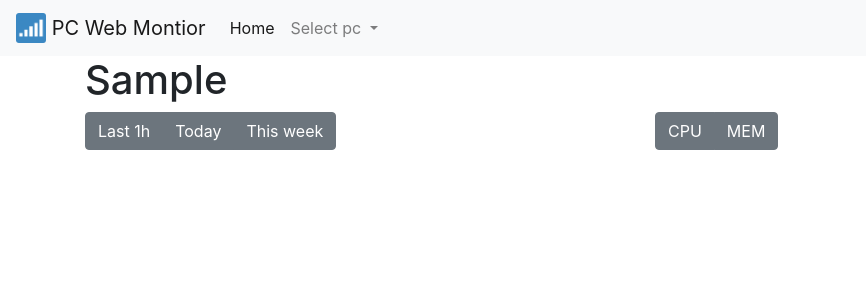
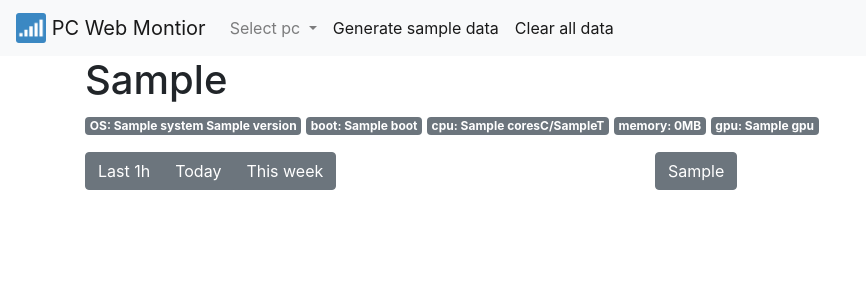
Before and after one commit to startled-cat/pwjs22-project7-server, a Flask app: template frontend/templates/index.html in a window 1280 px wide. Shown: the top 300 px of the page, without its empty margins (0-866 px from the left). Run offline with Flask 2, Linux system fonts and the light colour scheme; the template is opened without the code that fills it: most values are stand-ins (such as "Sample title", 1, 10 or a date in 2020); parts of the project's set-up code (start-up, migrations or seed data) failed here and were passed over; some libraries are stand-ins or nearby versions.

Commit message:
added cas, gpu info

```diff
--- a/client/client.py
+++ b/client/client.py
@@ -110,10 +110,11 @@ if __name__ == '__main__':
         pass
 
 
-    cache.add_pc(PC_KEY)
+
 
     while True:
         data = getPcStats()
+        cache.add_pc(PC_KEY)
         cache.add_stats(PC_KEY, data)
         print(f"sent info, memcached key: {data['key']}")
 
--- a/frontend/app.py
+++ b/frontend/app.py
@@ -13,7 +13,8 @@ PORT = int(os.environ.get('PORT', 8080))
 
 app = Flask(__name__)
 
-pcs = ['pc1', 'pc2', 'pc3']
+resource_types = ['cpu_load', 'mem_load',
+                  'gpu_load', 'gpu_temp', 'gpu_mem_load']
 
 
 def handleJsonResponse(data):
@@ -39,11 +40,11 @@ def get_pc_dataEntries(pcname, lasthours):
 
 
 @app.route('/pc/<pcname>/<int:lasthours>/graph/<resourcetype>', methods=['GET'])
-def get_pc_graph(pcname, lasthours, resourcetype='cpu'):
-    if resourcetype is None:
-        resourcetype = 'cpu'
+def get_pc_graph(pcname, lasthours, resourcetype=resource_types[0]):
+
     cache = mc.Cache()
     data = cache.get_pc_data(pcname, lasthours)
+
     graphFilename = f'img/{pcname}_{resourcetype}_-{lasthours}h.png'
 
     dataList = list(data.items())
@@ -60,26 +61,40 @@ def get_pc_graph(pcname, lasthours, resourcetype='cpu'):
     df = pd.DataFrame(
         {
             'timestamp': timestamps,
-            'date':dates,
-            'date_h':dates_h,
+            'date': dates,
+            'date_h': dates_h,
             # 'time':times,
-            'cpu': [x['cpu']['total'] for x in systemInfoEntries],
-            'mem': [(x['memory']['used'] / x['memory']['total'])
-                    * 100 for x in systemInfoEntries]
+            resource_types[0]: [x['cpu']['total'] for x in systemInfoEntries],
+            resource_types[1]: [(x['memory']['used'] / x['memory']['total'])*100 for x in systemInfoEntries],
+            resource_types[2]: [x['gpus'][0]['load'] for x in systemInfoEntries],
+            resource_types[3]: [x['gpus'][0]['temp'] for x in systemInfoEntries],
+            resource_types[4]: [x['gpus'][0]['memory']['used'] / x['gpus'][0]['memory']['total'] for x in systemInfoEntries],
         })
 
     fig, ax = plt.subplots()
     fig.autofmt_xdate()
-    ax.set_ylim(0, 100)
-    ax.set(xlabel='time', ylabel=f'{resourcetype} usage (%)',
-           title=f'Total {resourcetype} usage of {pcname}')
+    unit = ''
+    duration = ''
 
-    if len(df) > 100:
+    if lasthours < 24:
+        duration = f"{lasthours}h"
+    else:
+        duration = f"{lasthours//24}d"
+
+    if 'temp' in resourcetype:
+        unit = '[C]'
+    if 'load' in resourcetype:
+        ax.set_ylim(0, 100)
+        unit = '[%]'
+
+    ax.set(xlabel='', ylabel=f'{resourcetype} {unit}',
+           title=f'{resourcetype} of {pcname} in last {duration}')
+
+    if len(df) > 1000:
         df = df.groupby('date_h').mean().reset_index()
         ax.plot(df['date_h'], df[resourcetype])
     else:
         ax.plot(df['timestamp'], df[resourcetype])
-
 
     ax.grid()
 
@@ -94,21 +109,42 @@ def get_pc_graph(pcname, lasthours, resourcetype='cpu'):
     return send_file(graphFilename, mimetype='image/png')
 
 
+@app.route('/cache/populate', methods=['GET'])
+def populate_cache():
+    cache = mc.Cache()
+    cache.generate_sample_data()
+    return '', 200
+
+
+@app.route('/cache/clear', methods=['GET'])
+def clear_cache():
+    cache = mc.Cache()
+    cache._client.flush_all()
+    cache._client.set(mc.PCS_KEY, [])
+    return '', 200
+
+
 @app.route('/', methods=['GET'])
 def get_index():
     cache = mc.Cache()
     pc = request.args.get("pc")
     view = request.args.get("view", 1, type=int)
-    resource = request.args.get("resource", "cpu")
+    resource = request.args.get("resource", resource_types[0])
     all_pcs = cache.get_pcs()
+    if all_pcs is None:
+        all_pcs = []
 
-    return render_template('index.html', all_pcs=all_pcs, pc=pc, view=view, resource=resource)
+    print(f" pc = {pc}")
+    if pc:
+        pc_info = cache.get_pc_data_latest_entry(pc)
+    else:
+        pc_info = {}
+
+
+    return render_template('index.html', all_pcs=all_pcs, pc=pc, pc_info=pc_info, view=view, resource=resource, resource_types=resource_types)
 
 
 if __name__ == '__main__':
-    cache = mc.Cache()
-    cache.generate_sample_data()
-
     app.run(port=PORT)
     app.add_url_rule('/favicon.ico',
                      redirect_to=url_for('static', filename='favicon.ico'))
--- a/frontend/memcached.py
+++ b/frontend/memcached.py
@@ -86,11 +86,23 @@ class Cache:
                     "total": 32*1024,
                     "available": 16*1024,
                     "used": random.randrange(3, 5)*1024
-                }
+                },
+                "gpus": [
+                    {
+                        "id" : 0,
+                        "name" :"example gpu",
+                        "load" :random.randrange(5, 35),
+                        "temp" : random.randrange(55, 105),
+                        "memory": {
+                            "total": 6*1024,
+                            "used": random.randrange(1, 4)*1024
+                        },
+                    }
+                ]
             }
             return data
-        self._client.flush_all()
-        sample_pcs = [f'pc-{i}' for i in range(3)]
+        # self._client.flush_all()
+        sample_pcs = [f'example-pc-{i}' for i in range(3)]
         self._client.set(PCS_KEY, sample_pcs)
         # generate sample data
         for pc in sample_pcs:
@@ -110,12 +122,20 @@ class Cache:
     def get_pc_keys(self, pcname):
         return self._client.get(pcname)
 
+    def get_pc_data_latest_entry(self, pcname):
+        keys = self._client.get(pcname)
+        if keys:
+            if len(keys) > 0:
+                key = keys[len(keys)-1]
+                result = self._client.get(key)
+                return result
+        return {}
+
     def get_pc_data(self, pcname, fromLastHours=1):
         keys = self._client.get(pcname)
         n = datetime.datetime.utcnow()
         d = timedelta(hours=fromLastHours, minutes=0)
         fromDatetime = n - d
-
 
         keys = list(filter(lambda x:
                            datetime.datetime.fromisoformat(x.split('/')[1]) > fromDatetime, keys))
--- a/frontend/templates/index.html
+++ b/frontend/templates/index.html
@@ -18,6 +18,18 @@
 
 
     <title>PC Web Monitor</title>
+    <script>
+        window.onload = function () {
+            var image = document.getElementById("chart-image");
+
+            function updateImage() {
+                console.log('updateImage');
+                image.src = image.src.split("?")[0] + "?" + new Date().getTime();
+            }
+
+            setInterval(updateImage, 1000);
+        }
+    </script>
 </head>
 
 <body>
@@ -30,7 +42,7 @@
                  height="30"
                  class="d-inline-block align-top"
                  alt="">
-                 PC Web Montior
+            PC Web Montior
         </a>
         <button class="navbar-toggler"
                 type="button"
@@ -45,10 +57,6 @@
         <div class="collapse navbar-collapse"
              id="navbarSupportedContent">
             <ul class="navbar-nav mr-auto">
-                <li class="nav-item active">
-                    <a class="nav-link"
-                       href="/">Home <span class="sr-only">(current)</span></a>
-                </li>
 
                 <li class="nav-item dropdown">
                     <a class="nav-link dropdown-toggle"
@@ -70,16 +78,36 @@
                     </div>
                 </li>
 
+                <li class="nav-item active">
+                    <a class="nav-link"
+                       href="/cache/populate">Generate sample data </a>
+                </li>
+                <li class="nav-item active">
+                    <a class="nav-link"
+                       href="/cache/clear">Clear all data </a>
+                </li>
+
+
+
             </ul>
 
         </div>
     </nav>
 
     <div class="container">
-        {% if pc %}
+        {% if pc and pc_info %}
         <div class="row">
             <div class="col">
                 <h1>{{ pc }}</h1>
+                <p>
+                    <span class="badge badge-secondary">OS: {{ pc_info['system']['system'] }} {{
+                        pc_info['system']['version'] }}</span>
+                    <span class="badge badge-secondary">boot: {{ pc_info['system']['boot'] }}</span>
+                    <span class="badge badge-secondary">cpu: {{ pc_info['cpu']['cores'] }}C/{{
+                        pc_info['cpu']['logical_cores'] }}T</span>
+                    <span class="badge badge-secondary">memory: {{ pc_info['memory']['total'] //(1024*1024) }}MB</span>
+                    <span class="badge badge-secondary">gpu: {{ pc_info['gpus'][0]['name']}}</span>
+                </p>
             </div>
         </div>
         <div class="row">
@@ -89,40 +117,42 @@
                      aria-label="Basic example">
                     <button type="button"
                             class="btn btn-secondary {% if view == 1 %}active{% endif %}"
-                            onclick="window.location.assign('/?pc={{ pc }}&view=1&resource={{ resource }}');">Last 1h</button>
+                            onclick="window.location.assign('/?pc={{ pc }}&view=1&resource={{ resource }}');">Last
+                        1h</button>
                     <button type="button"
                             class="btn btn-secondary {% if view == 2 %}active{% endif %}"
                             onclick="window.location.assign('/?pc={{ pc }}&view=2&resource={{ resource }}');">Today</button>
                     <button type="button"
                             class="btn btn-secondary {% if view == 3 %}active{% endif %}"
-                            onclick="window.location.assign('/?pc={{ pc }}&view=3&resource={{ resource }}');">This week</button>
+                            onclick="window.location.assign('/?pc={{ pc }}&view=3&resource={{ resource }}');">This
+                        week</button>
                 </div>
-            </div><div class="col">
+            </div>
+            <div class="col">
                 <div class="btn-group"
                      role="group"
                      aria-label="Basic example">
+                    {% for resource_type in resource_types %}
                     <button type="button"
-                            class="btn btn-secondary {% if resource == 'cpu' %}active{% endif %}"
-                            onclick="window.location.assign('/?pc={{ pc }}&view={{ view }}&resource=cpu');">CPU</button>
-                    <button type="button"
-                            class="btn btn-secondary {% if resource == 'mem' %}active{% endif %}"
-                            onclick="window.location.assign('/?pc={{ pc }}&view={{ view }}&resource=mem');">MEM</button>
+                            class="btn btn-secondary {% if resource == resource_type %}active{% endif %}"
+                            onclick="window.location.assign('/?pc={{ pc }}&view={{ view }}&resource={{resource_type}}');">{{resource_type}}</button>
+                    {% endfor %}
 
                 </div>
             </div>
         </div>
-        <div class="row">
+        <div class="row p-1">
             <div class="col-sm">
             </div>
             <div class="col-sm">
                 {% if view == 1 %}
-                <img src="/pc/{{ pc }}/1/graph/{{ resource }}"></img>
+                <img id="chart-image" src="/pc/{{ pc }}/1/graph/{{ resource }}"></img>
                 {% endif %}
                 {% if view == 2 %}
-                <img src="/pc/{{ pc }}/24/graph/{{ resource }}"></img>
+                <img id="chart-image" src="/pc/{{ pc }}/24/graph/{{ resource }}"></img>
                 {% endif %}
                 {% if view == 3 %}
-                <img src="/pc/{{ pc }}/168/graph/{{ resource }}"></img>
+                <img id="chart-image" src="/pc/{{ pc }}/168/graph/{{ resource }}"></img>
                 {% endif %}
             </div>
             <div class="col-sm">
```
Also changed, not shown: client/memcached.py (+31 -26 lines).
